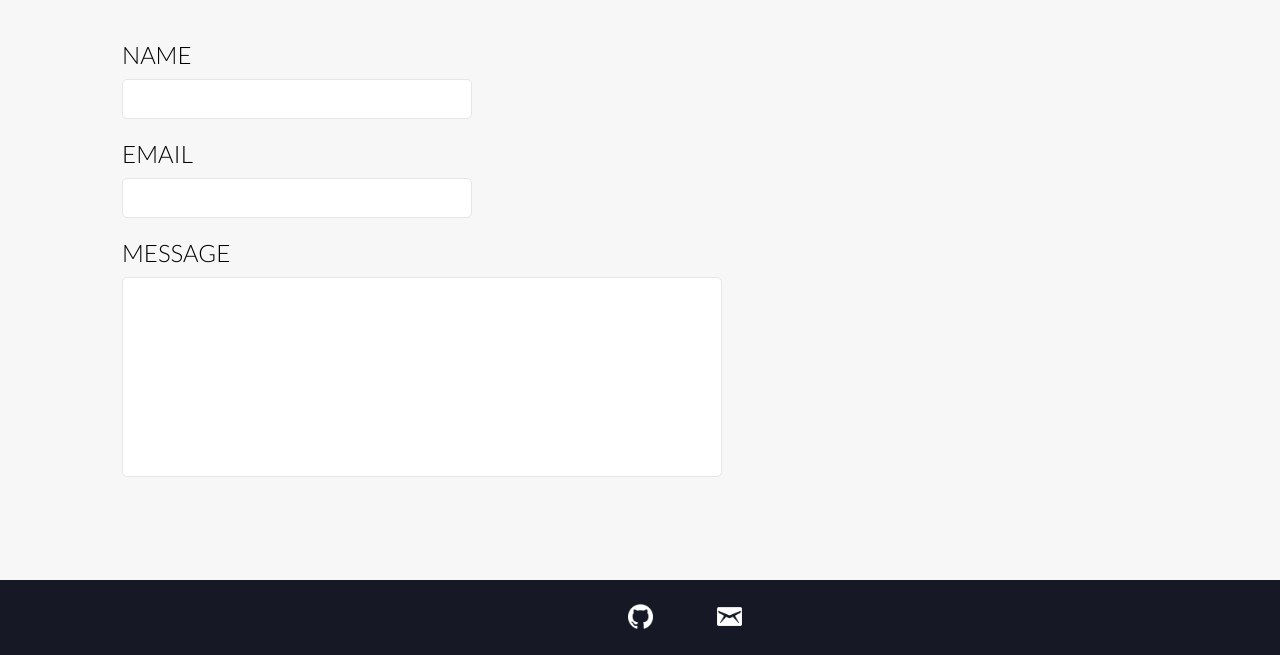
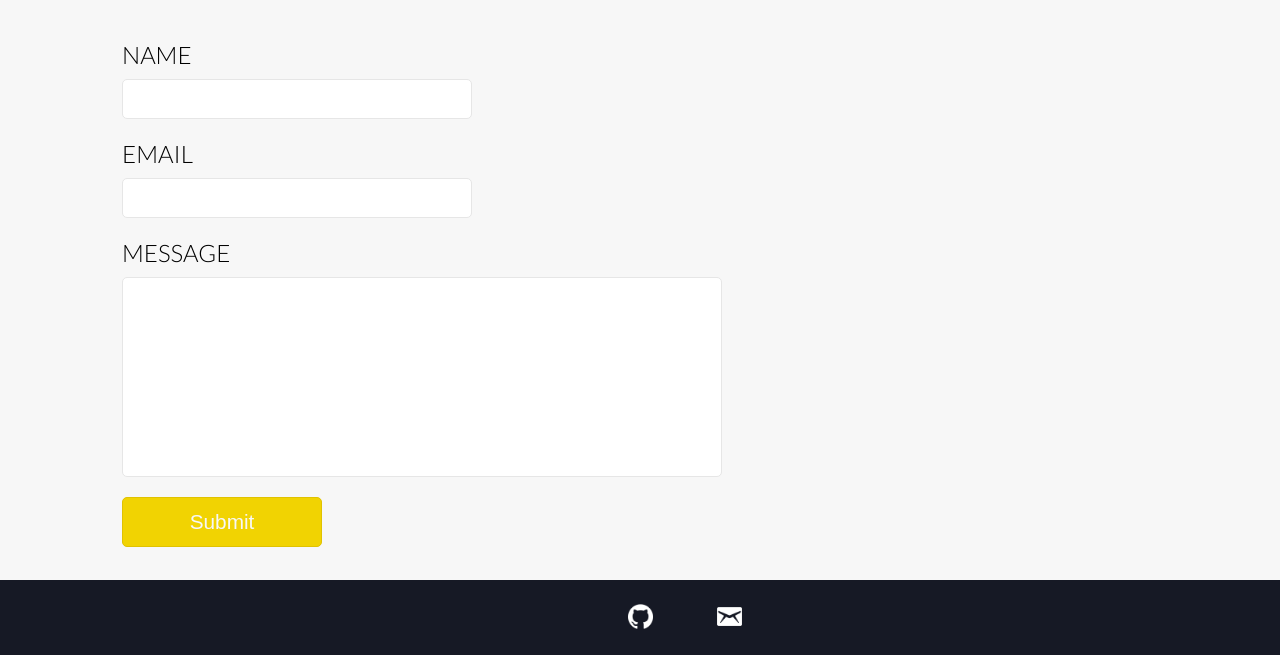
Before and after one commit to buddafucofibas/portfolio1.0, a plain HTML site: page index.html in a window 1280 px wide. Shown: the part 2545-3200 px from the top of the page. Drawn offline with Linux system fonts and the light colour scheme.

Commit message:
added submit button to contact section

```diff
--- a/index.html
+++ b/index.html
@@ -137,6 +137,7 @@
               <label for="visitor_message">Message</label>
               <textarea id="visitor_message"></textarea>
             </div>
+            <button type="submit">Submit</button>
           </form>
         </div>
         <footer>
--- a/style.css
+++ b/style.css
@@ -22,10 +22,26 @@ a {
   color: inherit;
 }
 
+button {
+  width: 200px;
+  height: 50px;
+  border-radius: 5px;
+  background-color: #f1d302;
+  color: #f7f7f7;
+  font-size: 1.3rem;
+  box-shadow: none;
+  border: 1px solid #e0c201;
+  cursor: pointer;
+  transition: all 200ms ease-in-out;
+}
+
+button:hover {
+  /* transform: scale(1.05); */
+  background-color: #c1292e;
+  opacity: 0.9;
+}
+
 form {
-  display: flex;
-  flex-direction: column;
-  justify-content: space-around;
   padding: 2rem;
   margin-top: 5rem;
 }
@@ -38,7 +54,7 @@ nav a {
 
 nav a:hover {
   /* background-color: rgba(233, 223, 0, 0.8); */
-  background-color: #c1292e;
+  background-color: #f1d302;
   color: #161925;
   transition: all 200ms ease-out;
 }
```
